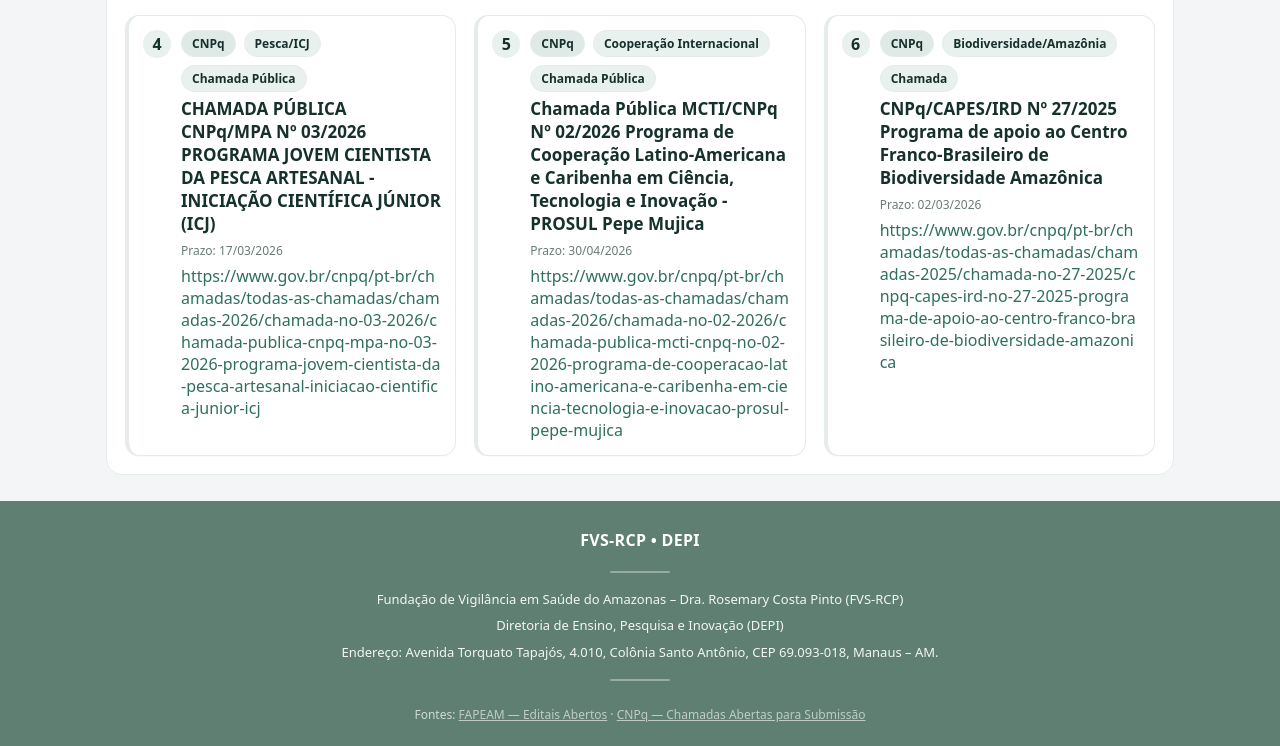
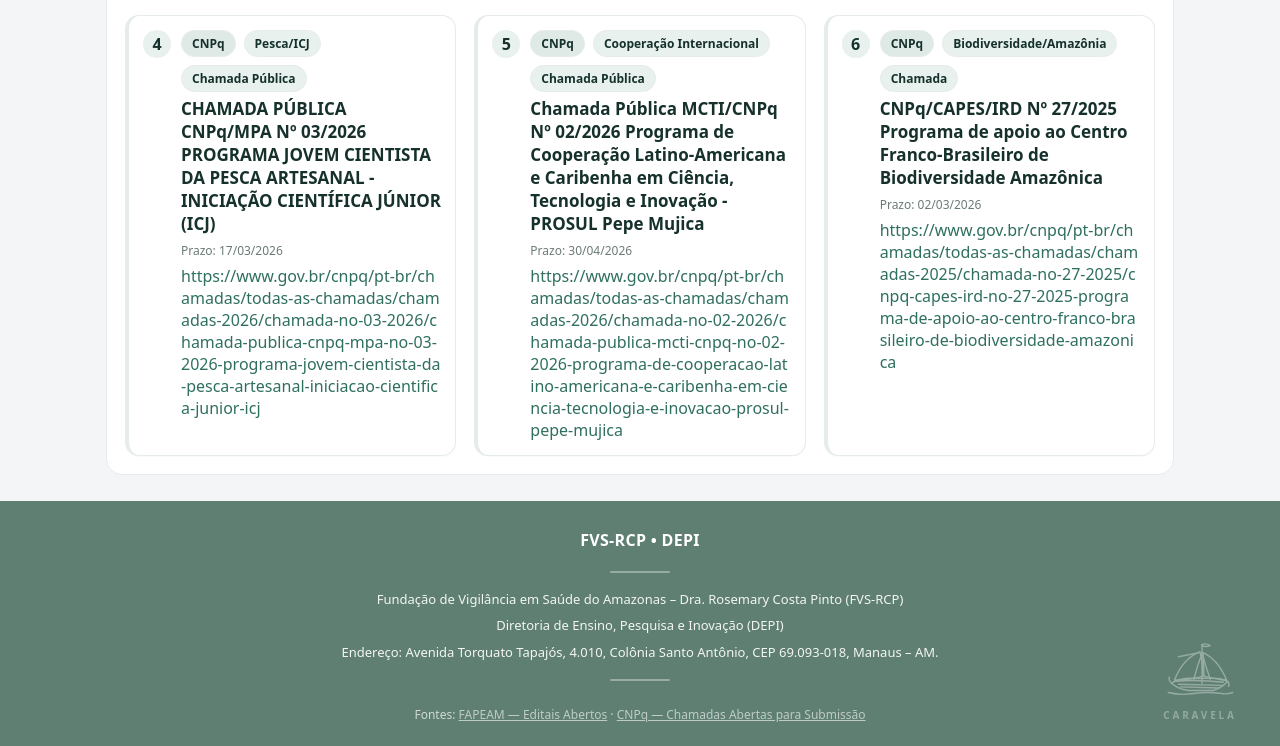
Before and after one commit to DEPI-FVS-RCP/Editais-Abertos, a plain HTML site: page index.html in a window 1280 px wide. Shown: the part 2369-3115 px from the top of the page. Drawn offline with Linux system fonts and the light colour scheme.

Commit message:
Add files via upload

```diff
--- a/index.html
+++ b/index.html
@@ -55,7 +55,7 @@
     .error{margin-top:14px;padding:12px;border:1px dashed #d9a;border-radius:12px;background:#fff7f8;color:#7a2d39;font-size:14px}
     .empty{background:#fff;border:1px dashed var(--line);padding:14px;border-radius:14px;color:var(--muted)}
     /* Rodapé institucional */
-    .site-footer{background:var(--brand);color:#fff;margin-top:auto;padding:28px 18px 22px}
+    .site-footer{background:var(--brand);color:#fff;margin-top:auto;padding:28px 18px 22px;position:relative}
     .site-footer-inner{max-width:1100px;margin:0 auto;display:flex;flex-direction:column;align-items:center;text-align:center;gap:6px}
 
     .site-footer .footer-title{font-size:16px;font-weight:700;letter-spacing:.3px;margin-bottom:4px}
@@ -139,7 +139,7 @@
       <p class="footer-copy">Fontes: <span id="footFonteFapeam">FAPEAM — Editais Abertos</span> · <span id="footFonteCnpq">CNPq — Chamadas Abertas</span></p>
     </div>
   <div style="
-    position:fixed;
+    position:absolute;
     right:34px;
     bottom:26px;
     opacity:.34;
```
Also changed, not shown: 1 other file.
